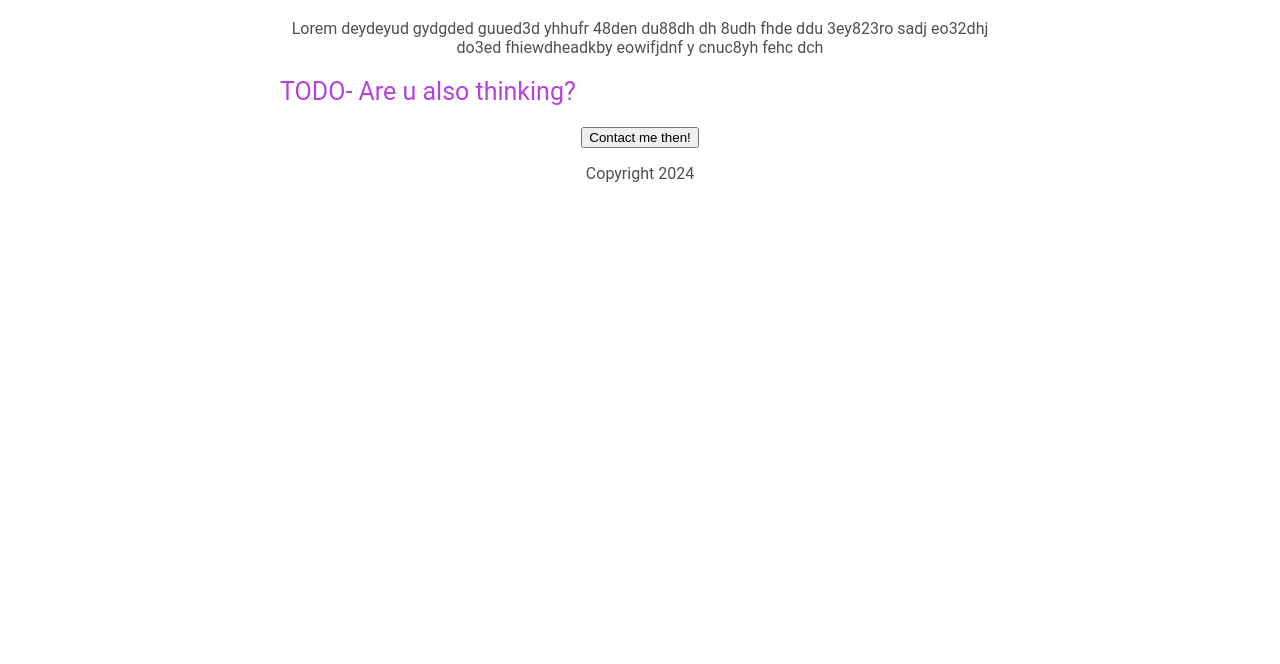
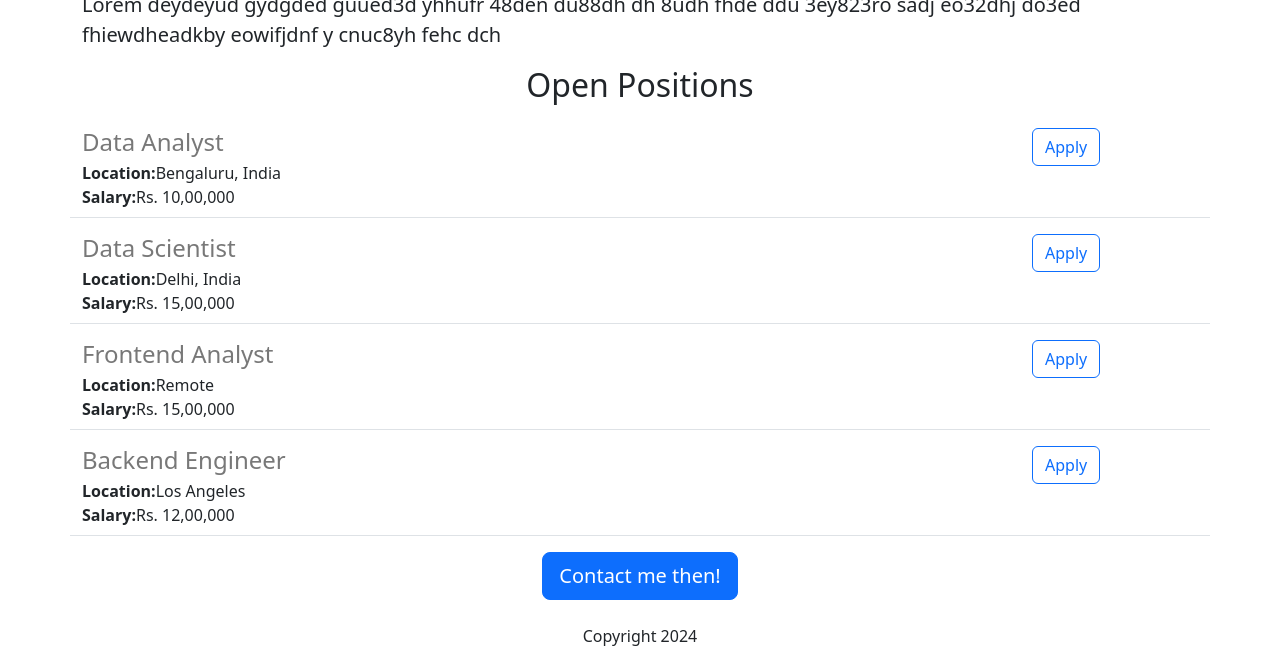
Before and after one commit to Sanidhya49/thinking, a Flask app: page / in a window 1280 px wide. Shown: the part 480-1144 px from the top of the page. Before the commit the page ends 662 px from the top, so only its background shows below. Run offline with Flask 3, Linux system fonts and the light colour scheme.

Commit message:
added dynamic data and API route

```diff
--- a/app.py
+++ b/app.py
@@ -1,10 +1,41 @@
-from flask import Flask, render_template
+from flask import Flask, render_template, jsonify
 
 app = Flask(__name__)
 
+JOBS = [
+  {
+    'id': 1,
+    'title': 'Data Analyst',
+    'location': 'Bengaluru, India',
+    'salary': 'Rs. 10,00,000'
+  },
+  {
+    'id': 2,
+    'title': 'Data Scientist',
+    'location': 'Delhi, India',
+    'salary': 'Rs. 15,00,000'
+  },
+  {
+    'id': 3,
+    'title': 'Frontend Analyst',
+    'location': 'Remote',
+    'salary': 'Rs. 15,00,000'
+  },
+  {
+    'id': 4,
+    'title': 'Backend Engineer',
+    'location': 'Los Angeles',
+    'salary': 'Rs. 12,00,000'
+  },
+]
+
 @app.route('/')
 def hello_world():
-  return render_template('home.html')
+  return render_template('home.html', jobs=JOBS, company_name='Samrajya')
+
+@app.route('/api/jobs')
+def list_jobs():
+  return jsonify(JOBS)
 
 if __name__ == '__main__':
   app.run(host = '0.0.0.0', debug =True)
--- a/templates/home.html
+++ b/templates/home.html
@@ -5,65 +5,35 @@
   <meta http-equiv="X-UA-Compatible" content="IE=edge">
   <meta name="viewport" content="width=device-width, initial-scale=1.0">
   <title>I'm thinking</title>
+  <link href="https://cdn.jsdelivr.net/npm/bootstrap@5.3.3/dist/css/bootstrap.min.css" rel="stylesheet" integrity="sha384-QWTKZyjpPEjISv5WaRU9OFeRpok6YctnYmDr5pNlyT2bRjXh0JMhjY6hW+ALEwIH" crossorigin="anonymous">
 
   <style>
-    h1 {
-      font-size: 40px;
-      font-family: Roboto;
-      font-weight: normal;
-      color: rgb(180,67,222);
-      text-align: center
+    #banner{
+      height: 350px
     }
+  </style>
 
-    h2{
-      font-size: 25px;
-      font-family: Roboto;
-      font-weight: normal;
-      color: rgb(180,67,222)
-    }
-
-    p {
-      font-family: Roboto;
-      font--weight = normal
-    }
-
-    #banner  {
-      width: 100%;
-      height: 360px;
-      object-fit: cover;
-    }
-
-    #container {
-      max-width: 720px;
-      margin: 0 auto;
-    }
-
-    .bodytext {
-      max: width : 720px;
-      color: rgb(80,80,80);
-       text-align: center;
-    }
-
-
-
-
-  </style>
 </head>
 <body>
-  <div id='container'>
-  <h1>Think with me</h1>
-  Hello duniya, yes I'm learning something something, yeah I think it will make
-  my day:)
-  <img id = 'banner' src = https://plus.unsplash.com/premium_photo-1676750395664-3ac0783ae2c2?q=80&w=987&auto=format&fit=crop&ixlib=rb-4.0.3&ixid=M3wxMjA3fDB8MHxwaG90by1wYWdlfHx8fGVufDB8fHx8fA%3D%3D height = 350
+  <div class= 'container'>
+  <h1 class = 'text-center mt-2 mb-4''>{{company_name}}!! Think with me</h1>
+  <p >Hello duniya, yes I'm learning something something, yeah I think it will make
+  my day:)</p>
+  <img class='img-fluid'  id = 'banner' src = https://plus.unsplash.com/premium_photo-1676750395664-3ac0783ae2c2?q=80&w=987&auto=format&fit=crop&ixlib=rb-4.0.3&ixid=M3wxMjA3fDB8MHxwaG90by1wYWdlfHx8fGVufDB8fHx8fA%3D%3D height = 350
   <br>
-<p class = 'bodytext'>Lorem deydeyud gydgded guued3d yhhufr 48den du88dh dh 8udh fhde ddu 3ey823ro sadj eo32dhj do3ed fhiewdheadkby eowifjdnf y cnuc8yh fehc dch</p>
-<h2>TODO- Are u also thinking?</h2>
+<p class ='lead'>Lorem deydeyud gydgded guued3d yhhufr 48den du88dh dh 8udh fhde ddu 3ey823ro sadj eo32dhj do3ed fhiewdheadkby eowifjdnf y cnuc8yh fehc dch</p>
+<h2 class = 'mt-2 mb-4 text-center'>Open Positions</h2>
+    <div>
+      {% for job in jobs%}
+        {% include 'jobitem.html' %}
+      {% endfor %}
     </div>
-  <div style = 'text-align: center'>
-  <button>Contact me then!</button>
+  <div class = 'text-center'>
+  <button class = 'btn btn-primary btn-lg'>Contact me then!</button>
     </div>
-  <p class= bodytext>
+  <p class = 'mt-4 text-center'>
    Copyright 2024
+    </div>
   </p>
 </body>
 </html>
--- /dev/null
+++ b/templates/jobitem.html
@@ -0,0 +1,17 @@
+<div class = 'border-bottom row' style="margin-bottom:16px; padding-bottom:8px;">
+  <div class = col-10>
+  <h4 style= "color: rgb(120,120,120); margin-bottom:4px;">{{job['title']}}</h4>
+    <div>
+    <b>Location:</b>{{job['location']}}
+    </div>
+  {% if 'salary' in job %}
+    <div>
+    <b>Salary:</b>{{job['salary']}}
+    </div>
+  {% endif %}
+  </div>
+  <div class= 'col-2'>
+    <button type='button' class='btn btn-outline-primary float-right align-middle'>Apply</button>
+  </div>
+
+</div>
```
